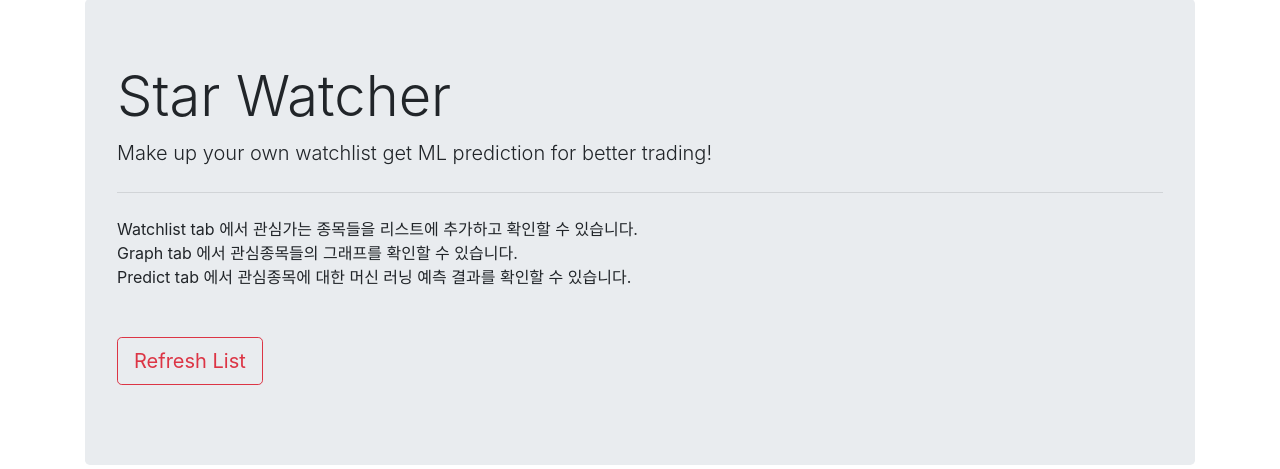
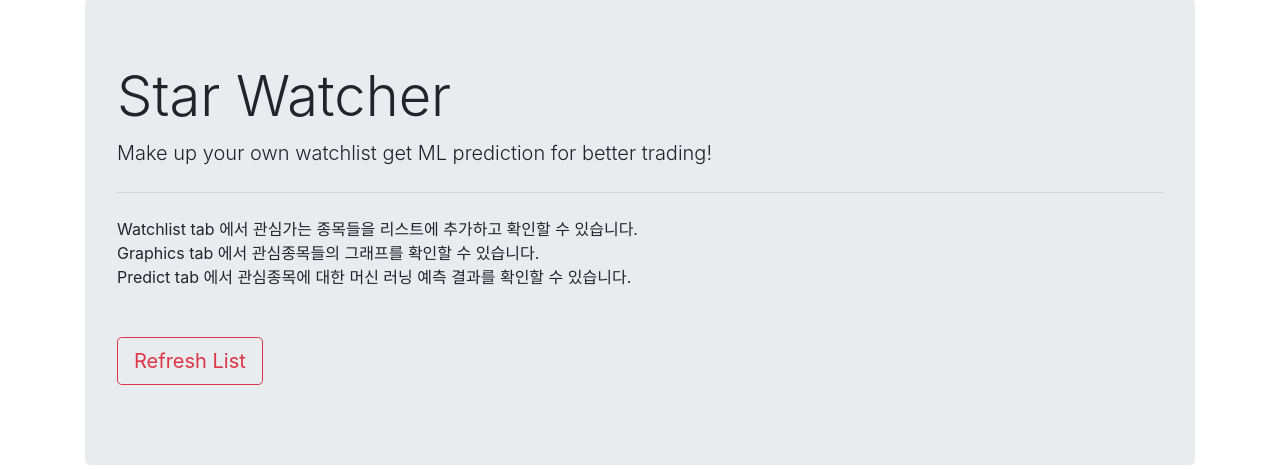
Before and after one commit to Joonqi/S3_StarWatcher, a Flask app: page / in a window 1280 px wide. Shown: the part 57-526 px from the top of the page. Run offline with Flask 2, Linux system fonts and the light colour scheme.

Commit message:
unify terms

```diff
--- a/app/templates/graph.html
+++ b/app/templates/graph.html
@@ -2,7 +2,7 @@
 
 
 {% block title %}
-Graph
+Graphics
 {% endblock %}
 
 {% block lead  %}
--- a/app/templates/index.html
+++ b/app/templates/index.html
@@ -11,7 +11,7 @@ Make up your own watchlist get ML prediction for better trading!
 
 {% block main_body  %}
 Watchlist tab 에서 관심가는 종목들을 리스트에 추가하고 확인할 수 있습니다.<br>
-Graph tab 에서 관심종목들의 그래프를 확인할 수 있습니다.<br>
+Graphics tab 에서 관심종목들의 그래프를 확인할 수 있습니다.<br>
 Predict tab 에서 관심종목에 대한 머신 러닝 예측 결과를 확인할 수 있습니다.<br>
 <br><br>
 <a class="btn btn-outline-danger btn-lg" href="/refresh" role="button">Refresh List</a>
```
